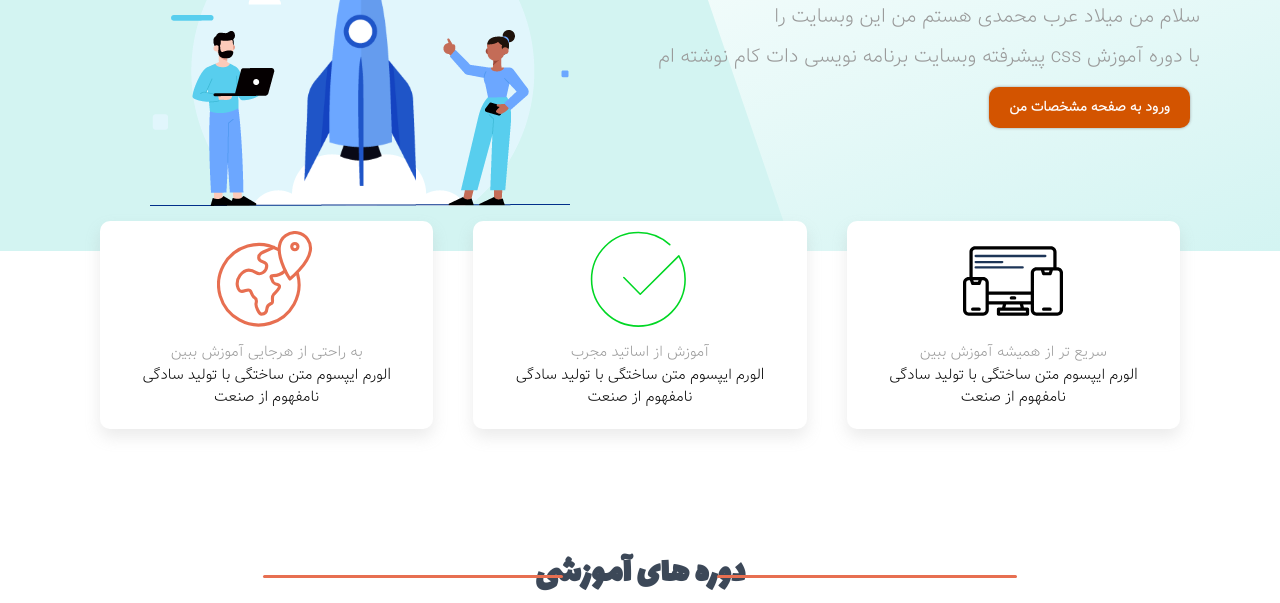
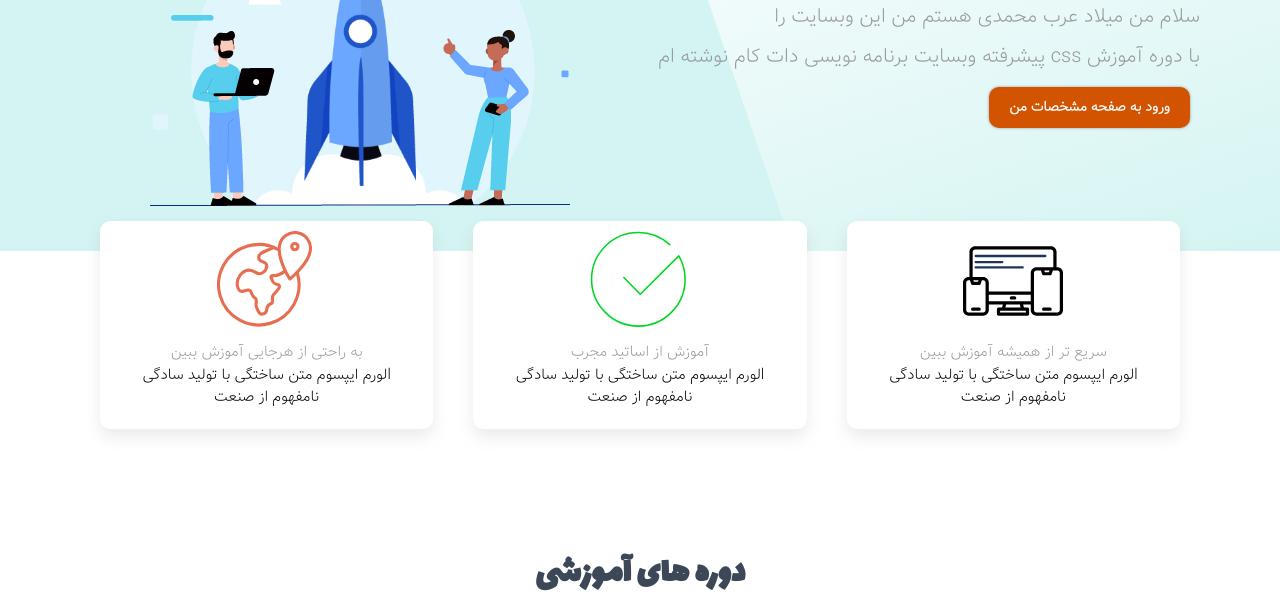
Before and after one commit to milad8118/codelearn-template, a website: page index.html in a window 1280 px wide. Shown: the part 349-952 px from the top of the page. Drawn offline with Linux system fonts and the light colour scheme.

Commit message:
21 bahman 2

```diff
--- a/stylesheets/base/_animaton.scss
+++ b/stylesheets/base/_animaton.scss
@@ -29,7 +29,7 @@
 }
 
 @keyframes burger-menu-color {
-    form {
+    from {
         background-color: $color-blue2;
     }
 
--- a/stylesheets/components/_courses.scss
+++ b/stylesheets/components/_courses.scss
@@ -28,28 +28,4 @@ position: relative;
     font-size: 3.5rem;
     text-align: center;
     color: $color-gray;
-    &::after{
-        position: absolute;
-        left: 56%;
-        top: 50%;
-        content:  '';
-        width: 30rem;
-        height: .3rem;
-        background-color: $color-orange;
-        overflow: hidden;
-        border-radius: .5rem;
-
-    }
-    &::before{
-        position: absolute;
-        right: 56%;
-        top: 50%;
-        content:  '';
-        width: 30rem;
-        height: .3rem;
-        background-color: $color-orange;
-        overflow: hidden;
-        border-radius: .5rem;
-
-    }
 }
--- a/stylesheets/layout/_nav.scss
+++ b/stylesheets/layout/_nav.scss
@@ -328,7 +328,7 @@
     }
 
     .nav__link {
-        width: calc(100vw -3rem);
+        width: calc(100vw - 3rem);
     }
 
     .nav__burger-checkbox:checked~.nav__mobile-wrap {
--- /dev/null
+++ b/stylesheets/pages/_authentication.scss
@@ -0,0 +1,2 @@
+@import "./authentication-layout";
+@import "../components/logged-sent.link";
--- a/stylesheets/pages/authentication.scss
+++ /dev/null
@@ -1,2 +0,0 @@
-@import "./authentication-layout";
-@import "../components/logged-sent.link";
```
Also changed, not shown: stylesheets/main.css, stylesheets/pages/authentication.css, 2 other files.
